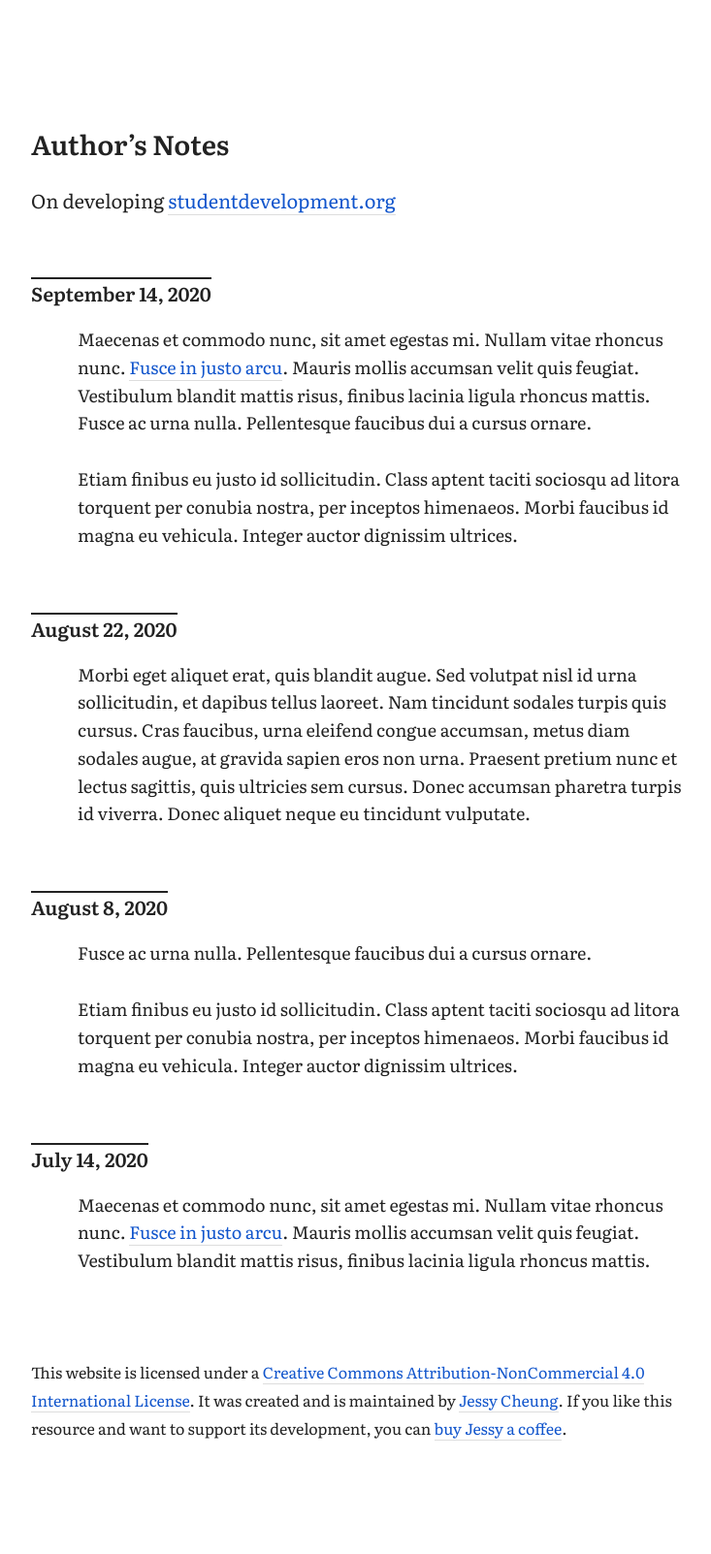
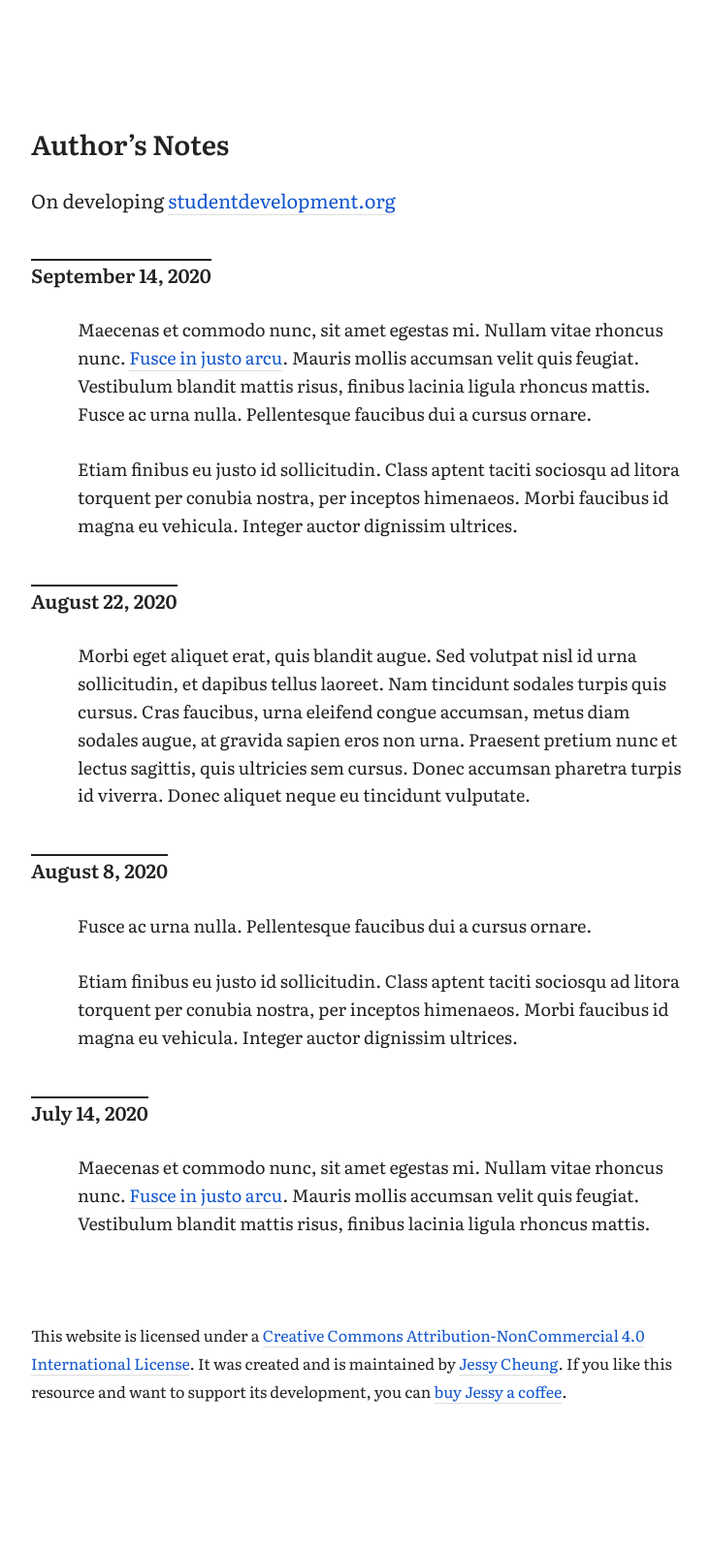
Before and after one commit to jl-c/jl-c.github.io, a Jekyll site: the page notes.html, which Jekyll copies as it is, in a window 1280 px wide. Shown: the whole page at 97% size, without its empty margins (272-1005 px from the left). Built offline with Jekyll 4.4.1, drawn with Linux system fonts in a browser that asks for light colours; after the commit the page ends 1565 px from its top, so only the background shows below that.

Commit message:
Update notes.html

```diff
--- a/notes.html
+++ b/notes.html
@@ -27,7 +27,7 @@ display:inline-block;
 font-size:1.25rem;
 font-weight:600;
 line-height:1.8rem;
-margin:calc(2.4rem - 2px) 0 1.2rem
+margin:calc(1.2rem - 2px) 0 1.8rem
 }
 
 p {
```
Also changed, not shown: other parts of notes.html (+1 -1 lines).
